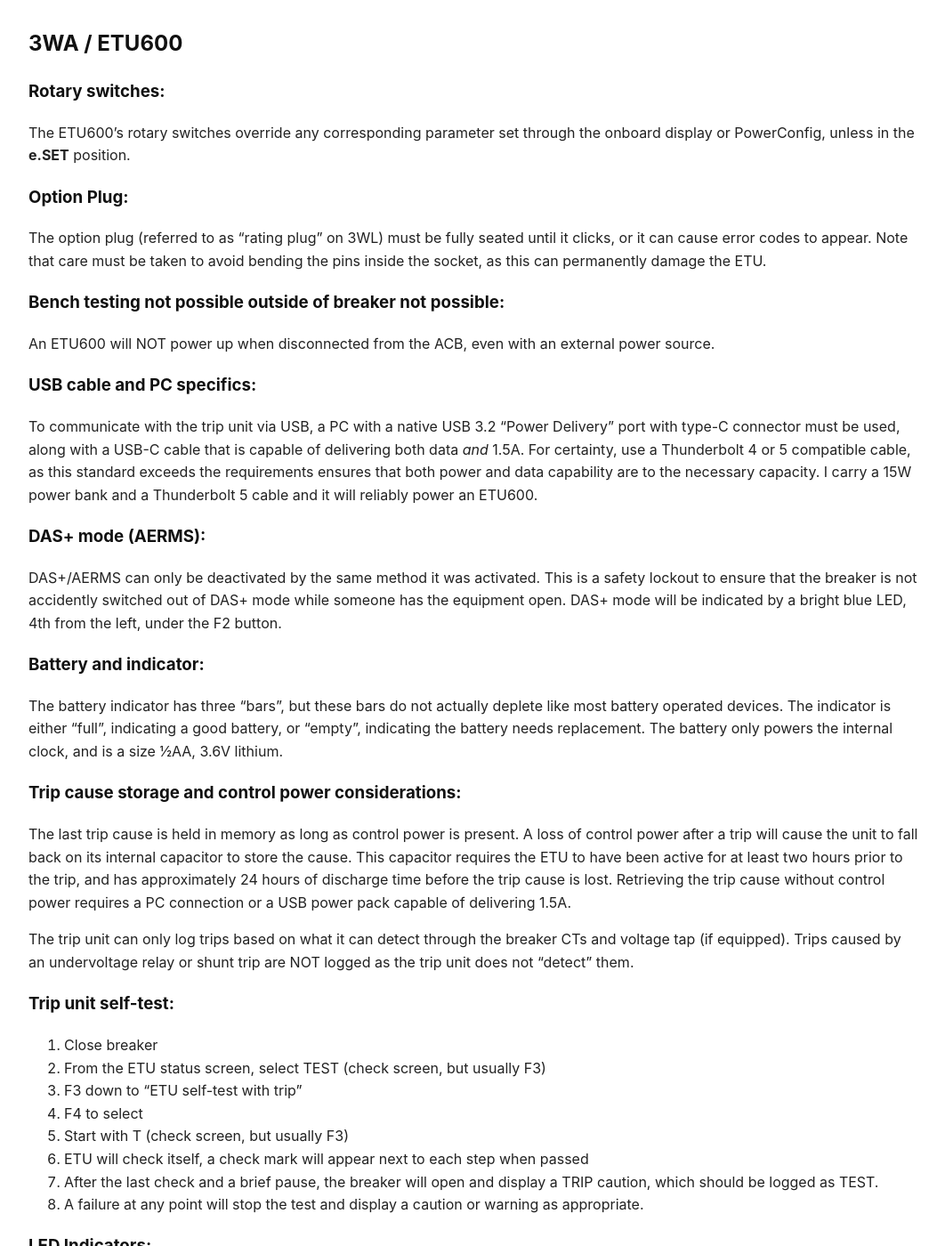
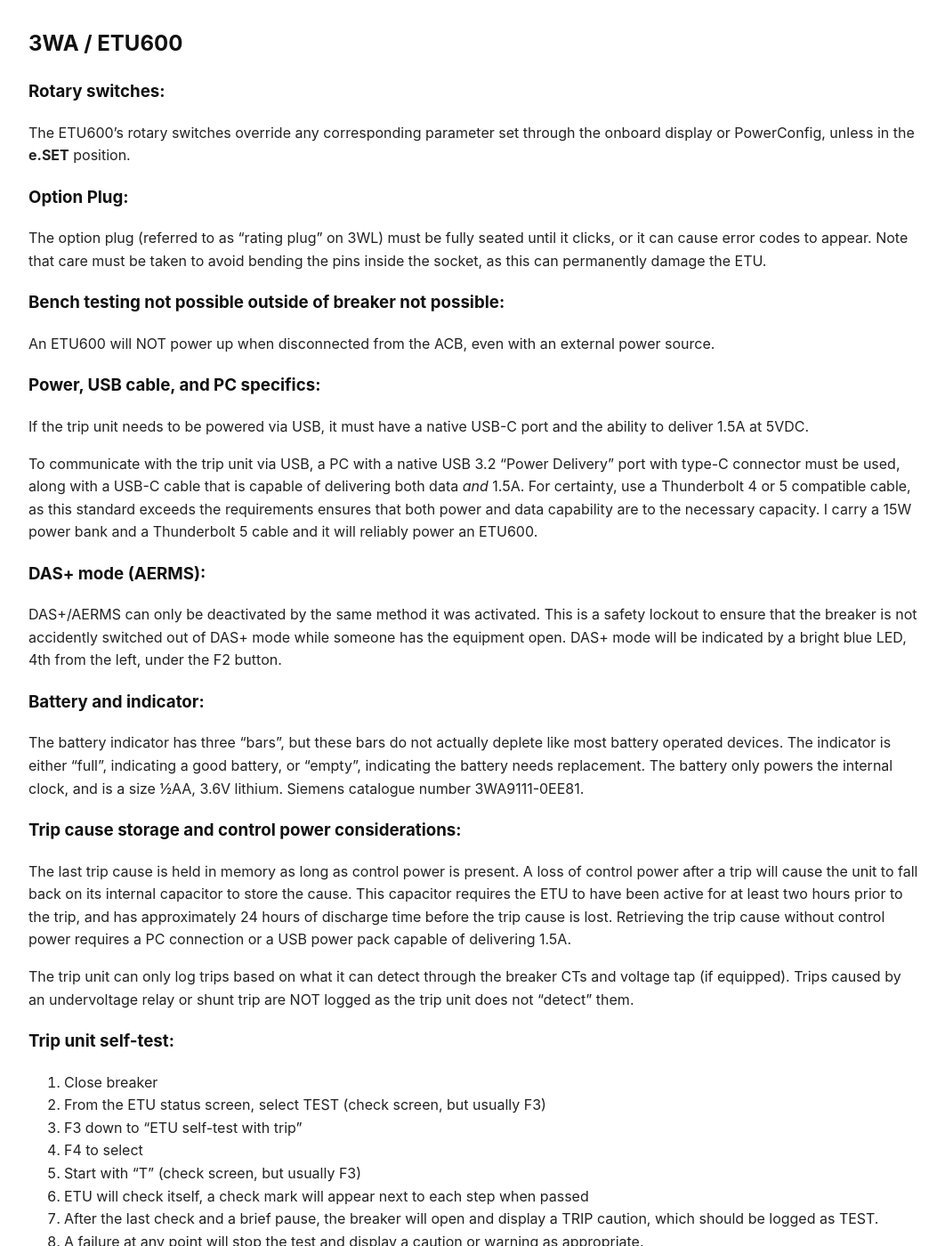
Before and after one commit to epecsupport/Service, a Jekyll site: the page built from 3WA.md, in a window 1280 px wide and 1400 px high. Shown: the whole window at 89% size, without its empty margins (108-1170 px from the left). Built offline with Jekyll 4.4.1, drawn with Linux system fonts in a browser that asks for light colours; our own code applies the rules of GitHub Pages for plain Markdown files; some of the changed text lies outside the part shown.

Commit message:
Added accessory and COM190 data

```diff
--- a/3WA.md
+++ b/3WA.md
@@ -14,14 +14,16 @@ The option plug (referred to as "rating plug" on 3WL) must be fully seated until
 ### Bench testing not possible outside of breaker not possible:
 An ETU600 will NOT power up when disconnected from the ACB, even with an external power source.
 
-### USB cable and PC specifics:
+### Power, USB cable, and PC specifics:
+If the trip unit needs to be powered via USB, it must have a native USB-C port and the ability to deliver 1.5A at 5VDC.
+
 To communicate with the trip unit via USB, a PC with a native USB 3.2 "Power Delivery" port with type-C connector must be used, along with a USB-C cable that is capable of delivering both data *and* 1.5A.  For certainty, use a Thunderbolt 4 or 5 compatible cable, as this standard exceeds the requirements ensures that both power and data capability are to the necessary capacity.  I carry a 15W power bank and a Thunderbolt 5 cable and it will reliably power an ETU600.
 
 ### DAS+ mode (AERMS):
 DAS+/AERMS can only be deactivated by the same method it was activated.  This is a safety lockout to ensure that the breaker is not accidently switched out of DAS+ mode while someone has the equipment open.  DAS+ mode will be indicated by a bright blue LED, 4th from the left, under the F2 button.
 
 ### Battery and indicator:
-The battery indicator has three "bars", but these bars do not actually deplete like most battery operated devices.  The indicator is either "full", indicating a good battery, or "empty", indicating the battery needs replacement.  The battery only powers the internal clock, and is a size ½AA, 3.6V lithium.
+The battery indicator has three "bars", but these bars do not actually deplete like most battery operated devices.  The indicator is either "full", indicating a good battery, or "empty", indicating the battery needs replacement.  The battery only powers the internal clock, and is a size ½AA, 3.6V lithium.  Siemens catalogue number 3WA9111-0EE81.
 
 ### Trip cause storage and control power considerations:
 The last trip cause is held in memory as long as control power is present.  A loss of control power after a trip will cause the unit to fall back on its internal capacitor to store the cause.  This capacitor requires the ETU to have been active for at least two hours prior to the trip, and has approximately 24 hours of discharge time before the trip cause is lost.  Retrieving the trip cause without control power requires a PC connection or a USB power pack capable of delivering 1.5A.
@@ -33,7 +35,7 @@ The trip unit can only log trips based on what it can detect through the breaker
 2. From the ETU status screen, select TEST (check screen, but usually F3)
 3. F3 down to "ETU self-test with trip"
 4. F4 to select
-5. Start with T (check screen, but usually F3)
+5. Start with "T" (check screen, but usually F3)
 6. ETU will check itself, a check mark will appear next to each step when passed
 7. After the last check and a brief pause, the breaker will open and display a TRIP caution, which should be logged as TEST.
 8. A failure at any point will stop the test and display a caution or warning as appropriate.
@@ -54,6 +56,12 @@ The trip unit can only log trips based on what it can detect through the breaker
 	- Off - AERMS is not activated.
 	- Blue - AERMS is activated.
 
+### Accessories:
+- The small black lever to engage the lockout is part of the locking provision lever.  If no cylinders are used, the padlock type is default, 3WA9111-0BA37.
+- 3WL shunt trips, closing coils, and charging motors are confirmed interchangeable with 3WA.
+
+### COM 190 Specifics:
+- It is a known limitation that the ETU600 cannot process a firmware update via COM 190.  Unfortunately mass firmware updates must be delivered individually, via the USB-C connection.
 
 ### Error codes and possible fixes:
 - ERROR OPTION PLUG - Check that option plug is correct for the frame size.  Disconnect control power, remove plug, check for bent pins inside trip unit socket or damage to connector on back of option plug.  Reseat until it clicks into place.  Restore control power and re-check.
```
